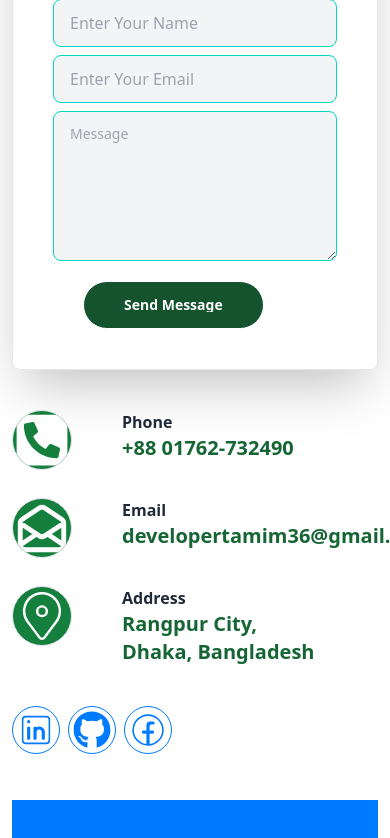
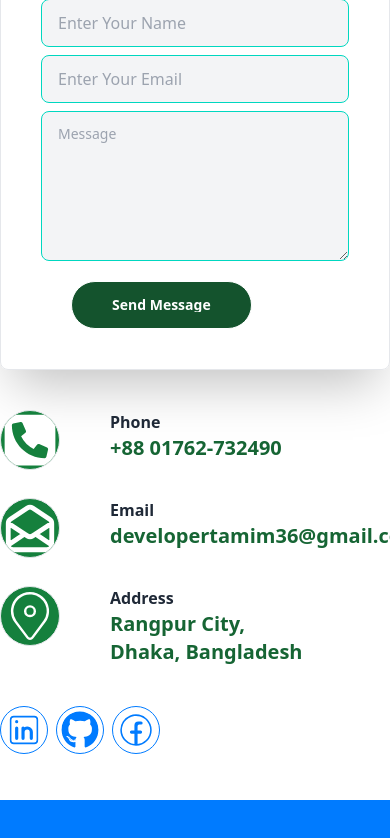
Before and after one commit to torikulislamv3/MY-PORTFOLIO-WEBSITE, a React (Vite) app: page / in a window 390 px wide. Shown: the part 5384-6222 px from the top of the page. Built offline with nearby package versions, Linux system fonts and the light colour scheme; a web font is replaced by a local one.

Commit message:
responsive problem solve

```diff
--- a/src/Components/Root.jsx
+++ b/src/Components/Root.jsx
@@ -4,7 +4,7 @@ import Footer from "./Footer"
 
 const Root = () => {
   return (
-    <div className="pl-3 pr-3">
+    <div>
         <Navbar></Navbar>
         <Outlet></Outlet>
         <Footer></Footer>
```
